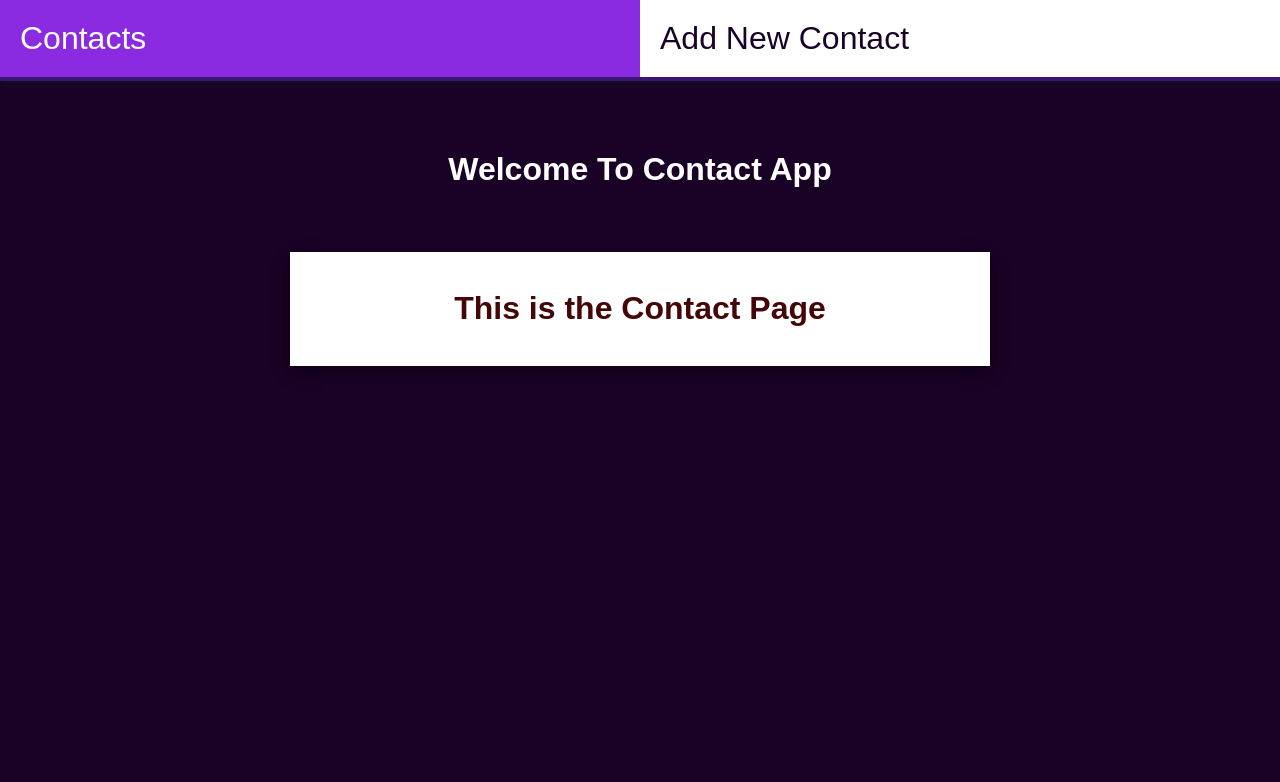
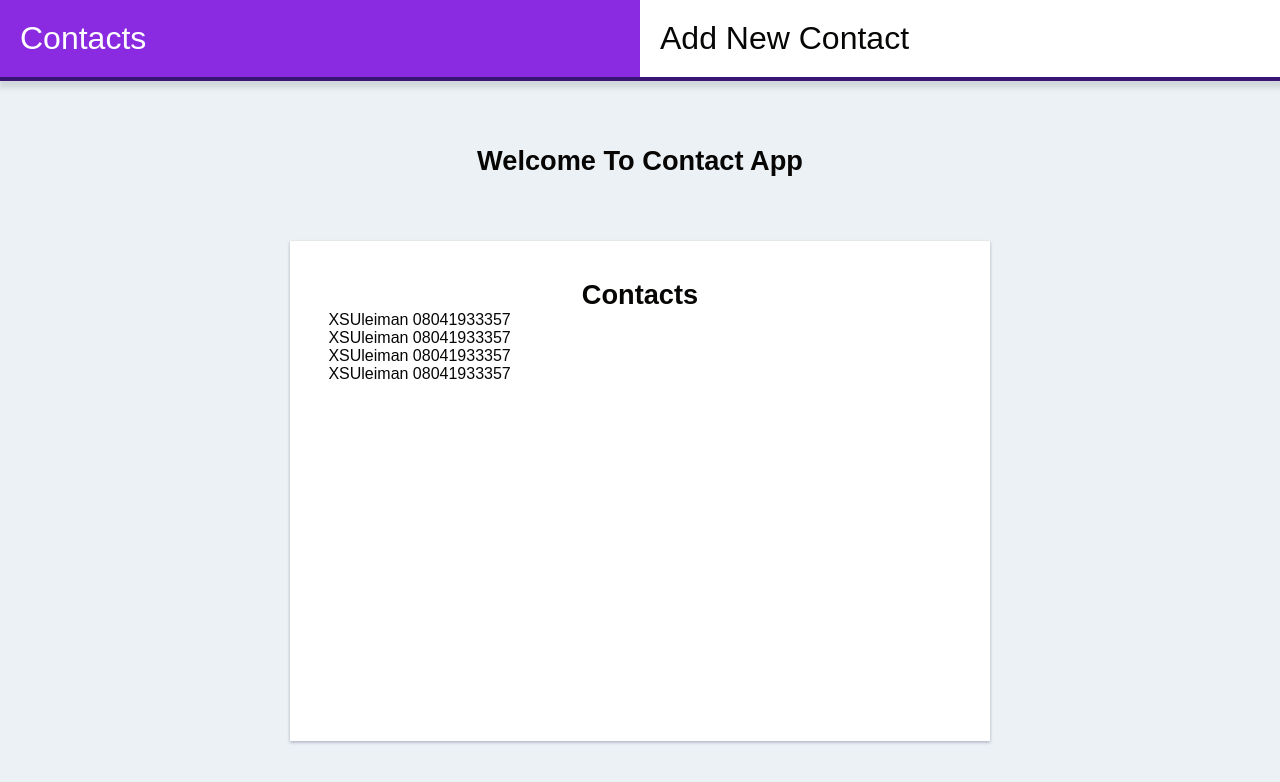
Before and after one commit to majiyd/contact-app, a React app: page / in a window 1280 px wide. Built offline with nearby package versions, Linux system fonts and the light colour scheme.

Commit message:
created contact component

```diff
--- a/src/App/App.js
+++ b/src/App/App.js
@@ -20,7 +20,7 @@ class App extends Component {
     return (
       <React.Fragment>
         <Navbar />
-        <h1 className={[textStyles.white, textStyles.center].join(' ')}>Welcome To Contact App</h1>
+        <h1 className={ textStyles.center}>Welcome To Contact App</h1>
         <Container>
           {this.props.isContactsPageVisible ?
             <ContactsPage /> : <AddNewContact />
--- /dev/null
+++ b/src/components/Contact.js
@@ -0,0 +1,16 @@
+import React, { PureComponent } from 'react'
+import DeleteContact from './DeleteContact';
+import styles from '../css/components/Contact.module.css'
+
+class Contact extends PureComponent {
+  render() {
+    return (
+      <div className={styles.contact}>
+        <DeleteContact/>
+        <div>SUleiman 08041933357</div>
+      </div>
+    );
+  }
+}
+
+export default Contact;
--- /dev/null
+++ b/src/components/DeleteContact.js
@@ -0,0 +1,11 @@
+import React, { PureComponent } from 'react';
+
+class DeleteContact extends PureComponent {
+  render() {
+    return (
+      <div>X</div>
+    );
+  }
+}
+
+export default DeleteContact;
--- a/src/containers/ContactsPage.js
+++ b/src/containers/ContactsPage.js
@@ -1,11 +1,16 @@
 import React, { PureComponent } from 'react';
+import Contact from '../components/Contact'
 import textStyles from '../css/components/Text.module.css'
 
 class ContactsPage extends PureComponent {
   render() {
     return (
       <React.Fragment>
-        <h1 className={textStyles.center}>This is the Contact Page</h1>
+        <h1 className={textStyles.center}>Contacts</h1>
+        <Contact />
+        <Contact />
+        <Contact />
+        <Contact />
       </React.Fragment>
     );
   }
--- /dev/null
+++ b/src/css/components/Contact.module.css
@@ -0,0 +1,3 @@
+.contact{
+  display: flex;
+}
--- a/src/css/components/Text.module.css
+++ b/src/css/components/Text.module.css
@@ -4,6 +4,3 @@
 .large{
   font-size: large
 }
-.white{
-  color: white;
-}
--- a/src/css/containers/Container.module.css
+++ b/src/css/containers/Container.module.css
@@ -4,6 +4,6 @@
   margin: 5% auto;
   padding: 3%;
   background-color: white;
-  box-shadow: 0 4px 8px 0 rgba(0, 0, 0, 0.2), 0 6px 20px 0 rgba(0, 0, 0, 0.19);
-  color: #440606;
+  box-shadow: 0 1px 3px 0 rgba(0, 0, 0, 0.2), 0 2px 3px 0 rgba(140, 119, 191, 0.19);
+  min-height: 500px;
 }
--- a/src/css/containers/Navbar.module.css
+++ b/src/css/containers/Navbar.module.css
@@ -1,4 +1,4 @@
 .nav{
   box-shadow: 2px 4px 5px 3px #2332;
-  margin-bottom: 70px;
+  margin-bottom: 5%;
 }
--- a/src/css/reset.css
+++ b/src/css/reset.css
@@ -7,8 +7,11 @@
 }
 body{
   height: 100vh;
-  color: #190225;
-  background-color: currentColor;
+  color: #070605;
+  background-color: #ebf1f4;
+}
+h1{
+  font-size: 1.7rem;
 }
 a{
   color: inherit;
```
